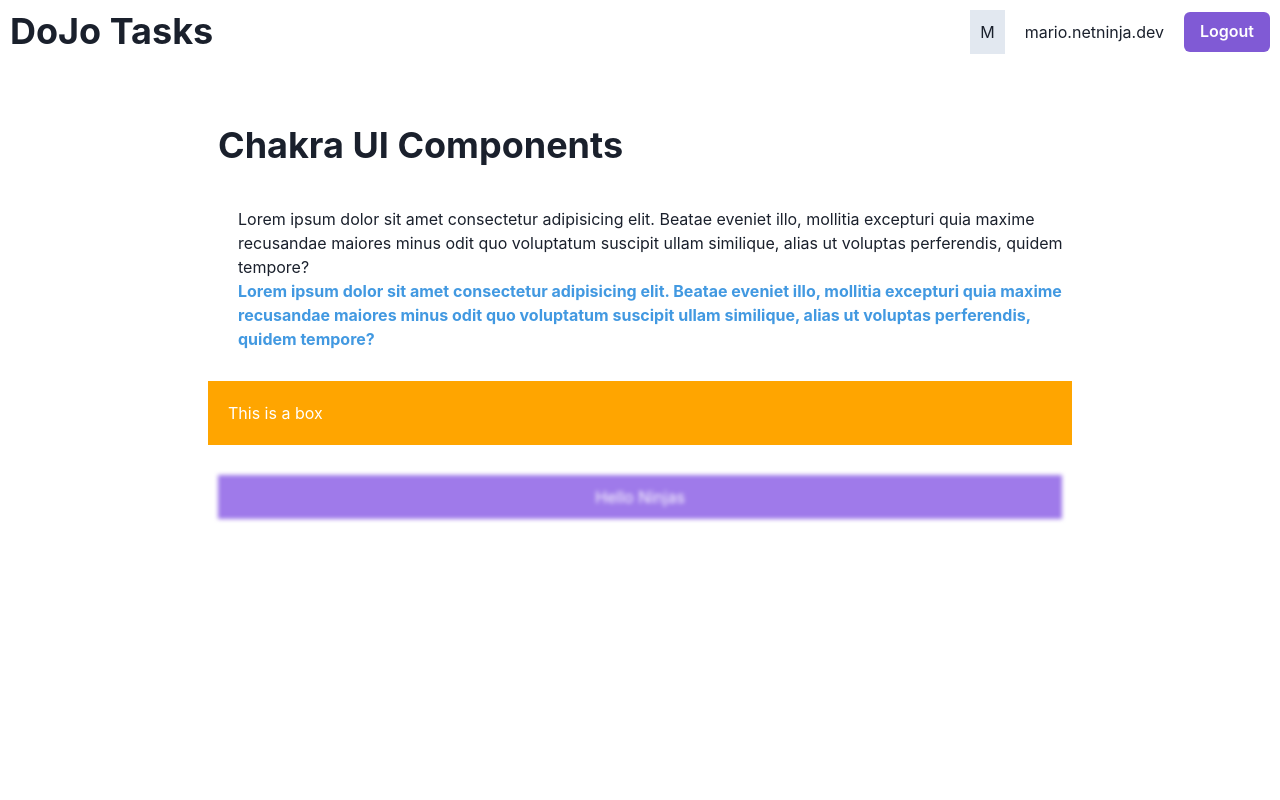
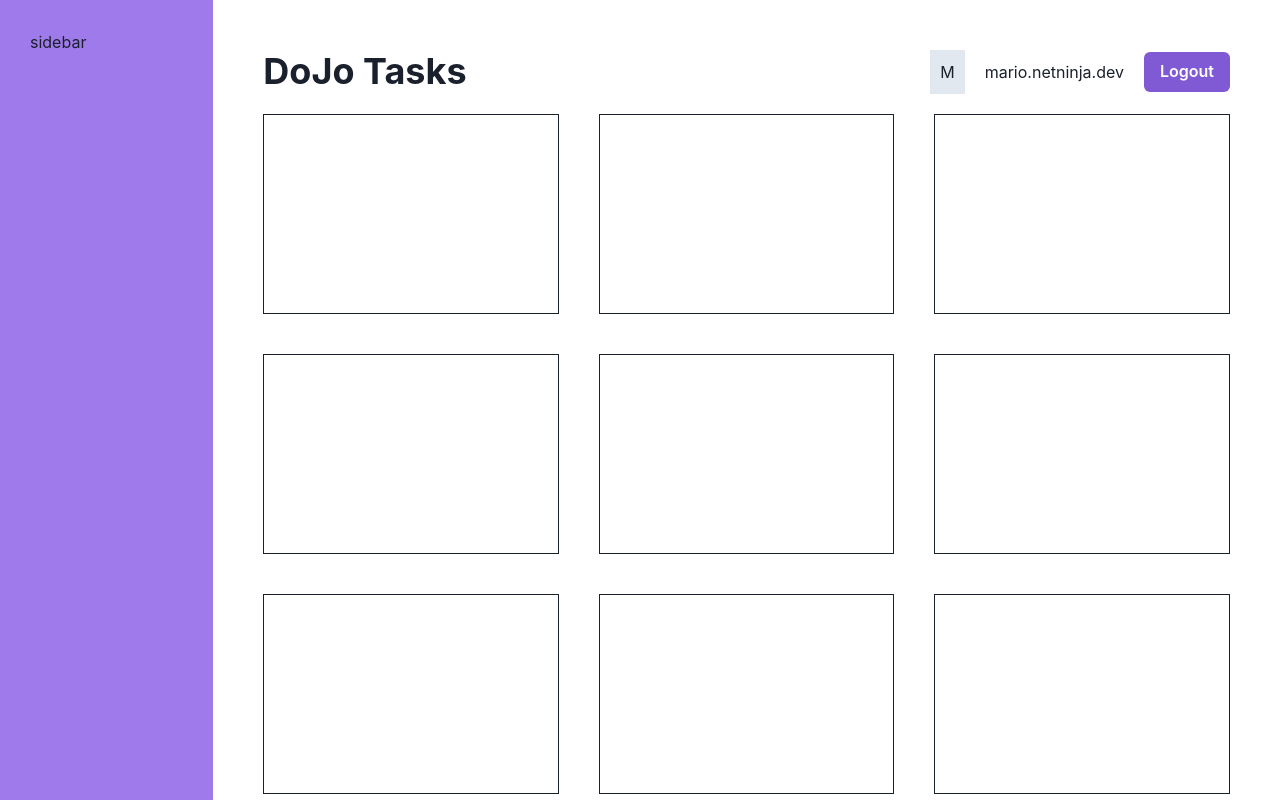
Before and after one commit to suneebs/chakraUI, a React (Vite) app: page / in a window 1280 px wide. Shown: the top 800 px of the page. Built offline with nearby package versions, Linux system fonts and the light colour scheme.

Commit message:
learned Grid component

```diff
--- a/src/layouts/RootLayout.jsx
+++ b/src/layouts/RootLayout.jsx
@@ -1,11 +1,17 @@
 import { Outlet } from "react-router-dom"
 import Navbar from "../components/Navbar"
+import { Grid, GridItem } from "@chakra-ui/react"
 
 export default function RootLayout() {
   return (
-    <div>
+    <Grid templateColumns={'repeat(6, 1fr)'} bg={'grey.50'}>
+      <GridItem as="aside" colSpan={'1'} bg={'purple.400'} minHeight={'100vh'} p='30px'>
+      <span>sidebar</span>
+      </GridItem>
+      <GridItem as='main' colSpan={'5'} p='40px'>
       <Navbar></Navbar>
       <Outlet />
-    </div>
+      </GridItem>
+    </Grid>
   )
 }
--- a/src/pages/Dashboard.jsx
+++ b/src/pages/Dashboard.jsx
@@ -1,37 +1,24 @@
-import { Box, Container, Heading,Text } from "@chakra-ui/react";
+import { Box, SimpleGrid } from "@chakra-ui/react";
 
 export default function Dashboard() {
 
-  const boxStyles={
-    p:"10px",
-    bg:"purple.400",
-    color:"white",
-    m:"10px",
-    textAlign:"center",
-    filter:"blur(2px)",
-    ':hover':{
-      color:'black',
-      bg:'blue.200',
-      filter:"blur(0)"
-    }
-
-  }
 
   return (
-    <Container as='section' maxWidth='4xl' py='20px'>
-      <Heading my='30px' p='10px'>
-        Chakra UI Components
-      </Heading>
-      <Text marginLeft='30px'>Lorem ipsum dolor sit amet consectetur adipisicing elit. Beatae eveniet illo, mollitia excepturi quia maxime recusandae maiores minus odit quo voluptatum suscipit ullam similique, alias ut voluptas perferendis, quidem tempore?</Text>
-      <Text marginLeft='30px' color='blue.400' fontWeight='bold'>Lorem ipsum dolor sit amet consectetur adipisicing elit. Beatae eveniet illo, mollitia excepturi quia maxime recusandae maiores minus odit quo voluptatum suscipit ullam similique, alias ut voluptas perferendis, quidem tempore?</Text>
-      <Box my='30px' p='20px' bg='orange' color='white'>
-        <Text>
-          This is a box
-        </Text>
-      </Box>
-      <Box sx={boxStyles}>
-        Hello Ninjas
-      </Box>
-    </Container>
+    <SimpleGrid p='10px' spacing={10} minChildWidth='250px'>
+      <Box bg='white' h={'200px'} border='1px solid'></Box>
+      <Box bg='white' h={'200px'} border='1px solid'></Box>
+      <Box bg='white' h={'200px'} border='1px solid'></Box>
+      <Box bg='white' h={'200px'} border='1px solid'></Box>
+
+      <Box bg='white' h={'200px'} border='1px solid'></Box>
+      <Box bg='white' h={'200px'} border='1px solid'></Box>
+      <Box bg='white' h={'200px'} border='1px solid'></Box>
+      <Box bg='white' h={'200px'} border='1px solid'></Box>
+
+      <Box bg='white' h={'200px'} border='1px solid'></Box>
+      <Box bg='white' h={'200px'} border='1px solid'></Box>
+      <Box bg='white' h={'200px'} border='1px solid'></Box>
+      <Box bg='white' h={'200px'} border='1px solid'></Box>
+    </SimpleGrid>
   )
 }
```
Also changed, not shown: 1 other file (tests, documents, lock files or other folders).
